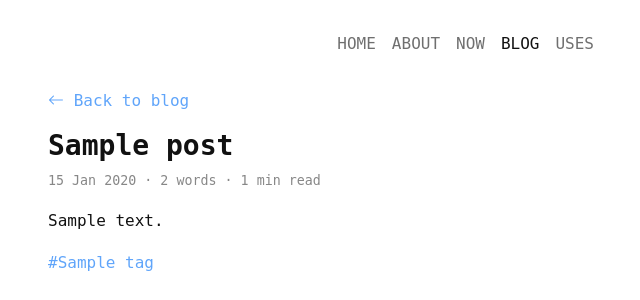
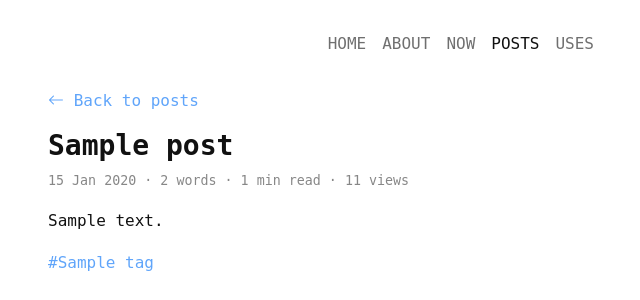
Before and after one commit to prs2rnn/django-blog, a Django app: a page that uses templates/base.html in a window 1280 px wide. Shown: the top 300 px of the page, without its empty margins (319-959 px from the left). Run offline with Django 5.2, Linux system fonts and the light colour scheme; tables that the repository leaves empty hold one stand-in row (values such as "Sample post"); some libraries are stand-ins or nearby versions; some web fonts are replaced.

Commit message:
feat: post views

```diff
--- a/apps/posts/models.py
+++ b/apps/posts/models.py
@@ -25,6 +25,7 @@ class Post(models.Model):
     created_at = models.DateTimeField()
     updated_at = models.DateTimeField()
     tags = models.ManyToManyField(Tag, blank=True, related_name="posts")
+    views = models.PositiveIntegerField(default=0)
 
     def __str__(self):
         return self.title
--- a/apps/posts/views.py
+++ b/apps/posts/views.py
@@ -1,4 +1,4 @@
-from django.db.models import Q
+from django.db.models import F, Q
 from django.shortcuts import get_object_or_404
 from django.views.generic import DetailView, ListView
 
@@ -26,7 +26,7 @@ class PostListView(ListView):
     def get_context_data(self, **kwargs):
         context = super().get_context_data(**kwargs)
         context["query"] = self.request.GET.get("q", "")
-        context["title"] = "Blog".lower()
+        context["title"] = "posts".lower()
         context["tags"] = Tag.objects.all().order_by("name")
         return context
 
@@ -35,6 +35,19 @@ class PostDetailView(DetailView):
     model = Post
     template_name = "posts/detail.html"
     context_object_name = "post"
+
+    def get_object(self, queryset=None):
+        obj = super().get_object(queryset)
+
+        session_key = f"viewed_post_{obj.pk}"
+
+        if not self.request.session.get(session_key):
+            Post.objects.filter(pk=obj.pk).update(views=F("views") + 1)
+            self.request.session[session_key] = True
+
+            obj.refresh_from_db()
+
+        return obj
 
     def get_context_data(self, **kwargs):
         context = super().get_context_data(**kwargs)
--- a/templates/base.html
+++ b/templates/base.html
@@ -79,7 +79,7 @@
             <a
               class="{% if request.resolver_match.namespace == 'posts' %}active{% endif %}"
               href="{% url 'posts:list' %}"
-              >blog</a
+              >posts</a
             >
           </div>
           <div class="ms-3">
--- a/templates/posts/detail.html
+++ b/templates/posts/detail.html
@@ -1,11 +1,11 @@
 {% extends 'base.html' %} {% block content %}
 <a href="{% url 'posts:list' %}"
-  ><i class="bi bi-arrow-left"></i> Back to blog
+  ><i class="bi bi-arrow-left"></i> Back to posts
 </a>
 <h1 class="fs-3 mt-3">{{ post.title }}</h1>
 <p class="muted">
   {{ post.created_at|date:"d M Y" }} · {{ post.words_count }} words ·
-  {{post.reading_time }} min read
+  {{post.reading_time }} min read · {{ post.views }} views
 </p>
 <article class="post-content">{{ post.html|safe }}</article>
 {% if post.tags.all %}
--- a/templates/posts/tags.html
+++ b/templates/posts/tags.html
@@ -1,7 +1,7 @@
 {% extends 'base.html' %} {% block content %}
 <h1 class="text-center mt-4 mb-4">{{ title }}</h1>
 <a href="{% url 'posts:list' %}"
-  ><i class="bi bi-arrow-left"></i> Back to blog
+  ><i class="bi bi-arrow-left"></i> Back to posts
 </a>
 <ul style="list-style-type: none" class="ps-0 ms-0 mt-2">
   {% for tag in tags %}
```
Also changed, not shown: apps/posts/migrations/0008_post_views.py (added).
